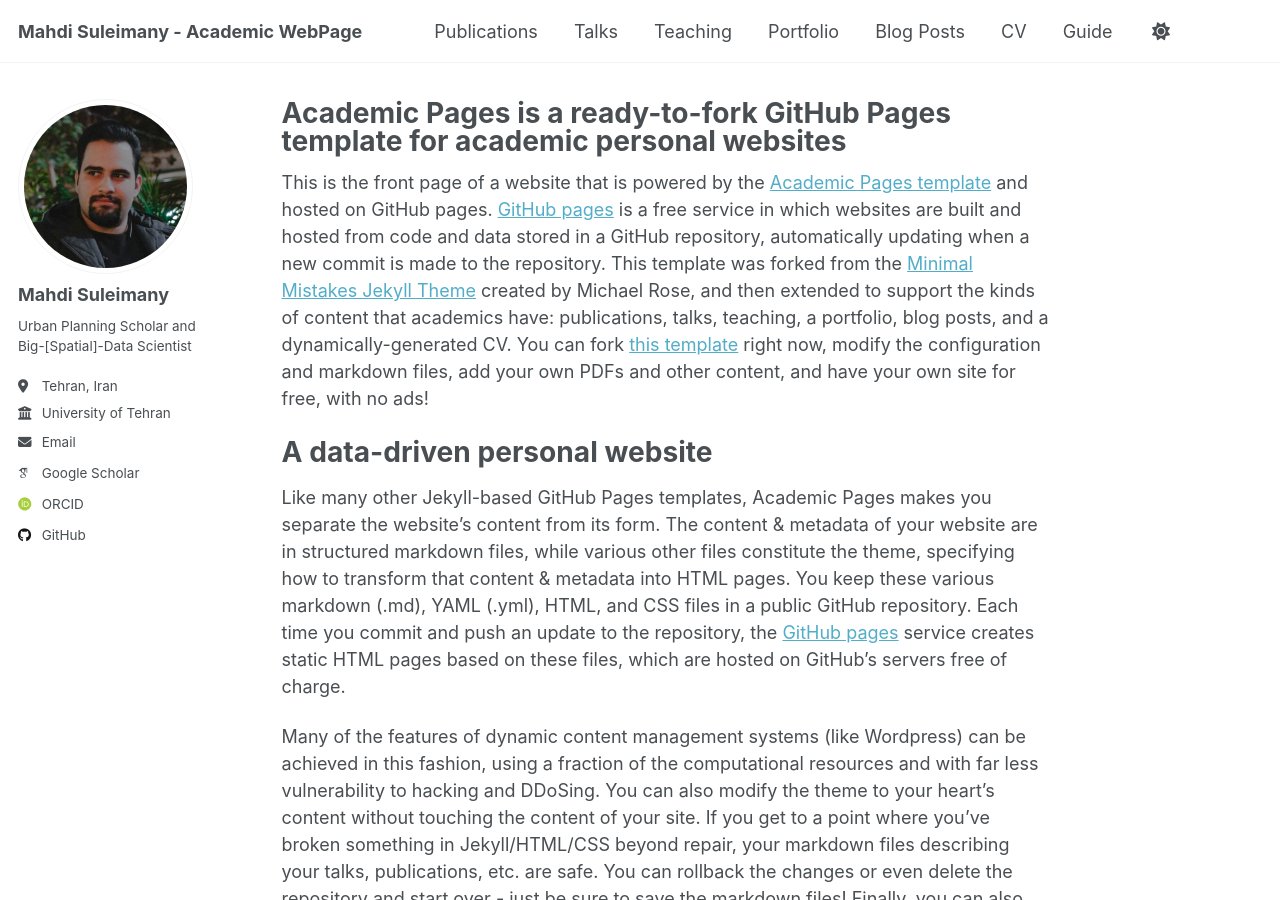
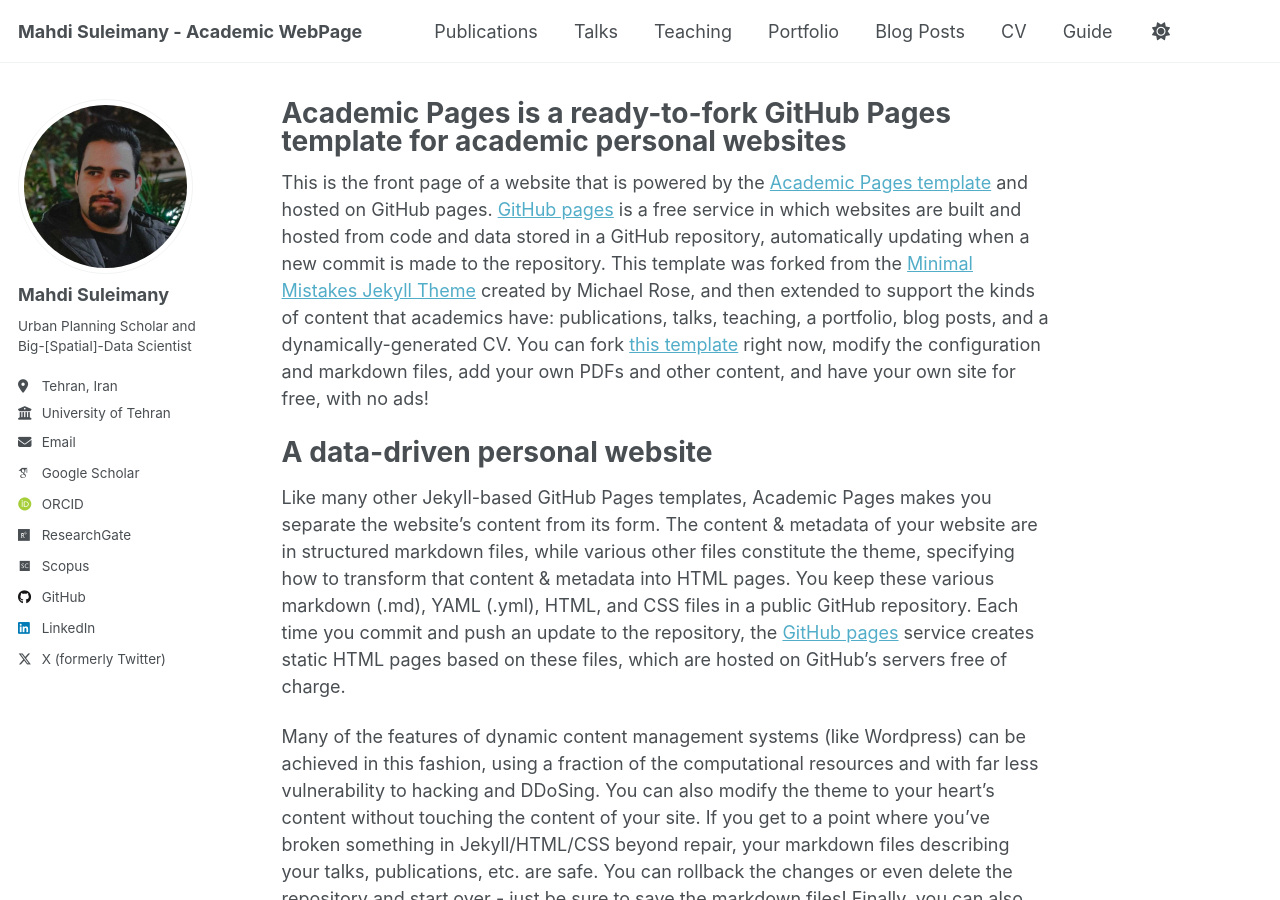
Before and after one commit to mo-soleimani/mo-soleimani.github.io, a Jekyll site: the page built from _pages/about.md, in a window 1280 px wide and 900 px high. Built offline with Jekyll 4.4.1, drawn with Linux system fonts in a browser that asks for light colours; some web fonts are replaced; some of the changed lines change nothing that is shown.

Commit message:
update _config.yml

```diff
--- a/_config.yml
+++ b/_config.yml
@@ -38,15 +38,15 @@
   impactstory      : # URL
   orcid            : "https://orcid.org/0000-0002-6475-4931"
   semantic         : # URL
-  pubmed           :
-  researchgate     : # URL "https://www.researchgate.net/profile/Mahdi-Suleimany?ev=prf_overview"
-  scopus           : # URL "https://www.scopus.com/authid/detail.uri?authorId=57245056000"
+  pubmed           : # URL
+  researchgate     : "https://www.researchgate.net/profile/Mahdi-Suleimany?ev=prf_overview"
+  scopus           : "https://www.scopus.com/authid/detail.uri?authorId=57245056000"
 
   # Repositories and software development
   bitbucket        : # Username - Update with your username on the site
   codepen          : # Username
   dribbble         : # Username
-  github           : "mi-suleimany"
+  github           : "/mi-suleimany"
   kaggle           : # Username
   stackoverflow    : # User number or user number and name (i.e., use "1" or "1/jeff-atwood")
 
@@ -60,7 +60,7 @@
   keybase          : # Username
   instagram        : # Username
   lastfm           : # Username
-  linkedin         : # Username "mahdi-suleimany"
+  linkedin         : "mahdi-suleimany"
   mastodon         : # URL
   medium           : # URL
   pinterest        : # Username
@@ -68,7 +68,7 @@
   steam            : # Username
   telegram         : # URL
   tumblr           : # Username
-  twitter          : # Username for X / Twitter "mi_suleimany"
+  twitter          : "mi_suleimany"
   vine             : # Username
   weibo            : # Username
   wikipedia        : # Username
```
